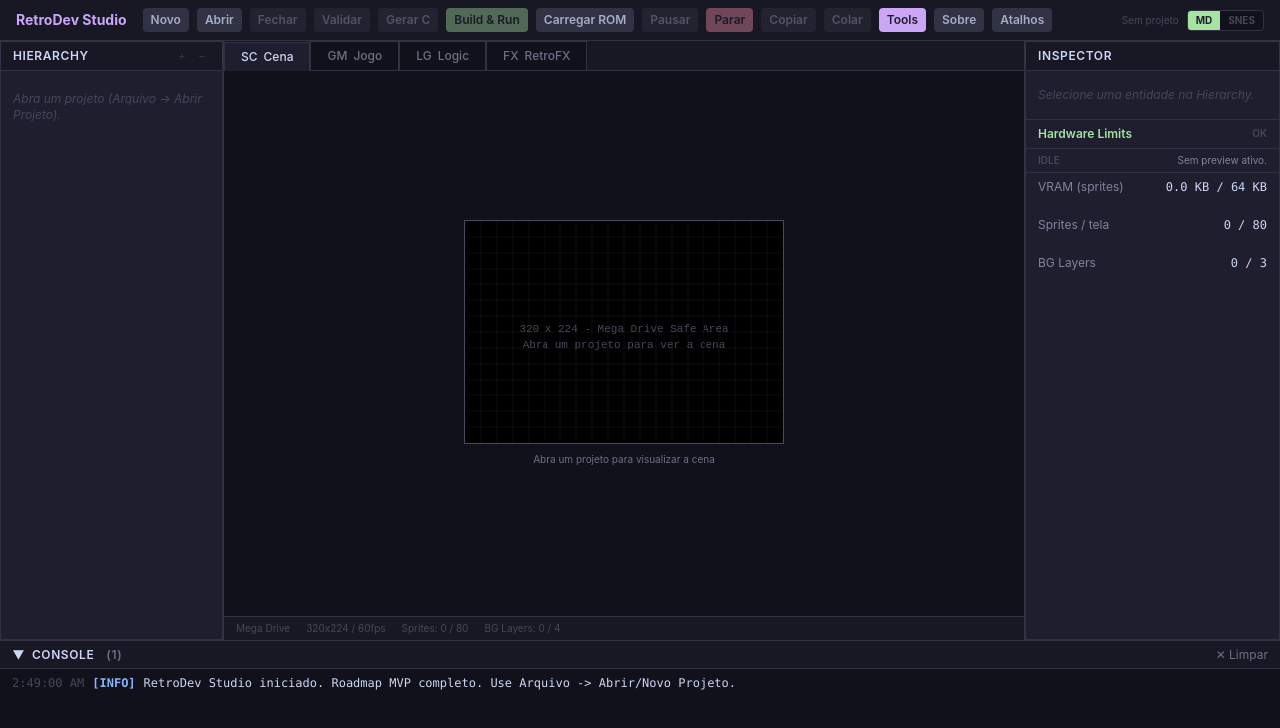
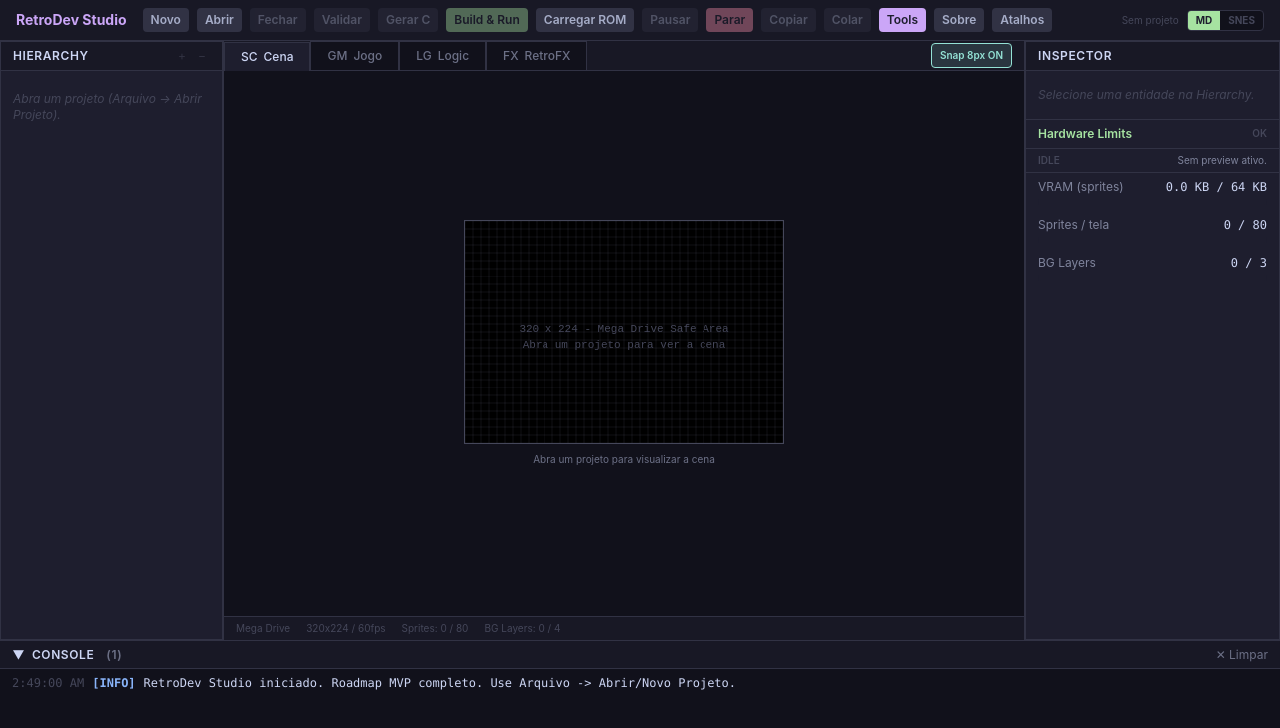
Before and after one commit to Misael-art/RetroDevStudio, a React (Vite) app: page / in a window 1280 px wide. Shown: the top 728 px of the page. Built offline with nearby package versions, Linux system fonts and the light colour scheme.

Commit message:
feat: add scene grid snap toggle

```diff
--- a/src/components/viewport/ViewportPanel.tsx
+++ b/src/components/viewport/ViewportPanel.tsx
@@ -24,7 +24,25 @@ const VIEWPORT_TABS = [
 
 const MD_WIDTH = 320;
 const MD_HEIGHT = 224;
+const GRID_SNAP_SIZE = 8;
 
+function isEditableTarget(target: EventTarget | null): boolean {
+  if (!(target instanceof HTMLElement)) {
+    return false;
+  }
+
+  const tagName = target.tagName;
+  return (
+    tagName === "INPUT" ||
+    tagName === "TEXTAREA" ||
+    tagName === "SELECT" ||
+    target.isContentEditable
+  );
+}
+
+function snapToGrid(value: number, step: number): number {
+  return Math.round(value / step) * step;
+}
 export default function ViewportPanel() {
   const {
     activeViewportTab,
@@ -55,11 +73,14 @@ export default function ViewportPanel() {
     startMy: number;
     origX: number;
     origY: number;
+    lastX: number;
+    lastY: number;
     historyCommitted: boolean;
   } | null>(null);
 
   const [emulatorActive, setEmulatorActive] = useState(false);
   const [isDragging, setIsDragging] = useState(false);
+  const [gridSnap, setGridSnap] = useState(true);
 
   activeTabRef.current = activeViewportTab;
   pausedRef.current = emulPaused;
@@ -195,6 +216,32 @@ export default function ViewportPanel() {
   useEffect(() => {
     if (activeViewportTab !== "scene") return;
 
+    function onKeyDown(event: KeyboardEvent) {
+      if (
+        event.repeat ||
+        event.ctrlKey ||
+        event.metaKey ||
+        event.altKey ||
+        event.shiftKey ||
+        isEditableTarget(event.target) ||
+        event.key.toLowerCase() !== "g"
+      ) {
+        return;
+      }
+
+      event.preventDefault();
+      setGridSnap((current) => !current);
+    }
+
+    window.addEventListener("keydown", onKeyDown);
+    return () => {
+      window.removeEventListener("keydown", onKeyDown);
+    };
+  }, [activeViewportTab]);
+
+  useEffect(() => {
+    if (activeViewportTab !== "scene") return;
+
     const canvas = sceneCanvasRef.current;
     if (!canvas) return;
 
@@ -204,19 +251,21 @@ export default function ViewportPanel() {
     context.fillStyle = "#000000";
     context.fillRect(0, 0, MD_WIDTH, MD_HEIGHT);
 
-    context.strokeStyle = "rgba(205,214,244,0.06)";
+    if (gridSnap) {
+      context.strokeStyle = "rgba(205,214,244,0.08)";
       context.lineWidth = 1;
-    for (let x = 0; x <= MD_WIDTH; x += 16) {
+      for (let x = 0; x <= MD_WIDTH; x += GRID_SNAP_SIZE) {
         context.beginPath();
         context.moveTo(x, 0);
         context.lineTo(x, MD_HEIGHT);
         context.stroke();
       }
-    for (let y = 0; y <= MD_HEIGHT; y += 16) {
+      for (let y = 0; y <= MD_HEIGHT; y += GRID_SNAP_SIZE) {
         context.beginPath();
         context.moveTo(0, y);
         context.lineTo(MD_WIDTH, y);
         context.stroke();
+      }
     }
 
     if (!activeScene) {
@@ -344,7 +393,7 @@ export default function ViewportPanel() {
       context.arc(x + width / 2, y + height / 2, 2, 0, Math.PI * 2);
       context.fill();
     });
-  }, [activeScene, activeTarget, activeViewportTab, selectedEntityId]);
+  }, [activeScene, activeTarget, activeViewportTab, gridSnap, selectedEntityId]);
 
   function canvasCoords(event: React.MouseEvent<HTMLCanvasElement>) {
     const rect = (event.target as HTMLCanvasElement).getBoundingClientRect();
@@ -388,6 +437,8 @@ export default function ViewportPanel() {
       startMy: my,
       origX: entity.transform.x,
       origY: entity.transform.y,
+      lastX: entity.transform.x,
+      lastY: entity.transform.y,
       historyCommitted: false,
     };
     beginHistoryCapture();
@@ -401,7 +452,9 @@ export default function ViewportPanel() {
     const { mx, my } = canvasCoords(event);
     const dx = Math.round(mx - drag.startMx);
     const dy = Math.round(my - drag.startMy);
-    if (dx === 0 && dy === 0) {
+    const nextX = gridSnap ? snapToGrid(drag.origX + dx, GRID_SNAP_SIZE) : drag.origX + dx;
+    const nextY = gridSnap ? snapToGrid(drag.origY + dy, GRID_SNAP_SIZE) : drag.origY + dy;
+    if (nextX === drag.lastX && nextY === drag.lastY) {
       return;
     }
 
@@ -410,8 +463,10 @@ export default function ViewportPanel() {
       drag.historyCommitted = true;
     }
 
+    drag.lastX = nextX;
+    drag.lastY = nextY;
     updateEntity(drag.entityId, {
-      transform: { x: drag.origX + dx, y: drag.origY + dy },
+      transform: { x: nextX, y: nextY },
     }, { recordHistory: false });
   }
 
@@ -446,7 +501,28 @@ export default function ViewportPanel() {
 
   return (
     <div className="flex h-full flex-col bg-[#1e1e2e]">
-      <Tabs tabs={VIEWPORT_TABS} activeTab={activeViewportTab} onTabChange={setActiveViewportTab} />
+      <div className="flex items-center justify-between border-b border-[#313244] bg-[#181825] pr-3">
+        <Tabs
+          tabs={VIEWPORT_TABS}
+          activeTab={activeViewportTab}
+          onTabChange={setActiveViewportTab}
+          className="flex-1 border-b-0"
+        />
+        {activeViewportTab === "scene" && (
+          <button
+            type="button"
+            onClick={() => setGridSnap((current) => !current)}
+            className={`rounded border px-2 py-1 text-[10px] font-semibold transition-colors ${
+              gridSnap
+                ? "border-[#94e2d5] bg-[#94e2d5]/15 text-[#94e2d5]"
+                : "border-[#313244] bg-[#11111b] text-[#6c7086] hover:text-[#a6adc8]"
+            }`}
+            title="Alternar snap-to-grid de 8px (atalho: G)"
+          >
+            Snap 8px {gridSnap ? "ON" : "OFF"}
+          </button>
+        )}
+      </div>
 
       <div
         className={`flex-1 overflow-hidden bg-[#11111b] ${
@@ -476,7 +552,7 @@ export default function ViewportPanel() {
             />
             <span className="select-none text-[10px] text-[#6c7086]">
               {activeScene
-                ? `${activeScene.entities.length} entidade(s) | ${activeScene.background_layers.length} layer(s) | clique para selecionar | arraste para mover`
+                ? `${activeScene.entities.length} entidade(s) | ${activeScene.background_layers.length} layer(s) | ${gridSnap ? "snap 8px ativo" : "snap livre"} | arraste para mover`
                 : "Abra um projeto para visualizar a cena"}
             </span>
           </div>
```
Also changed, not shown: 1 other file (tests, documents, lock files or other folders). Lines whose indentation alone changed are shown as unchanged.
